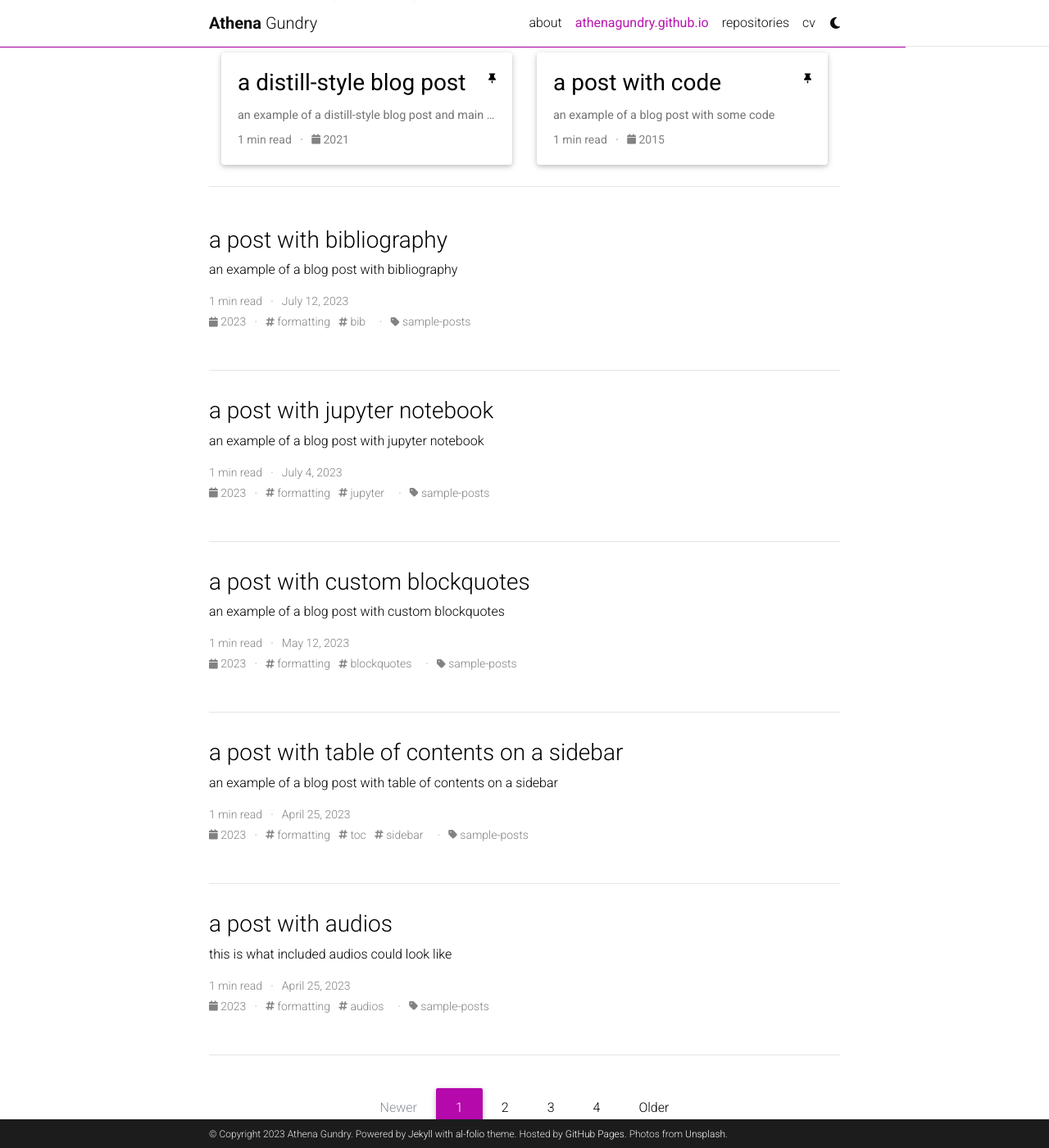
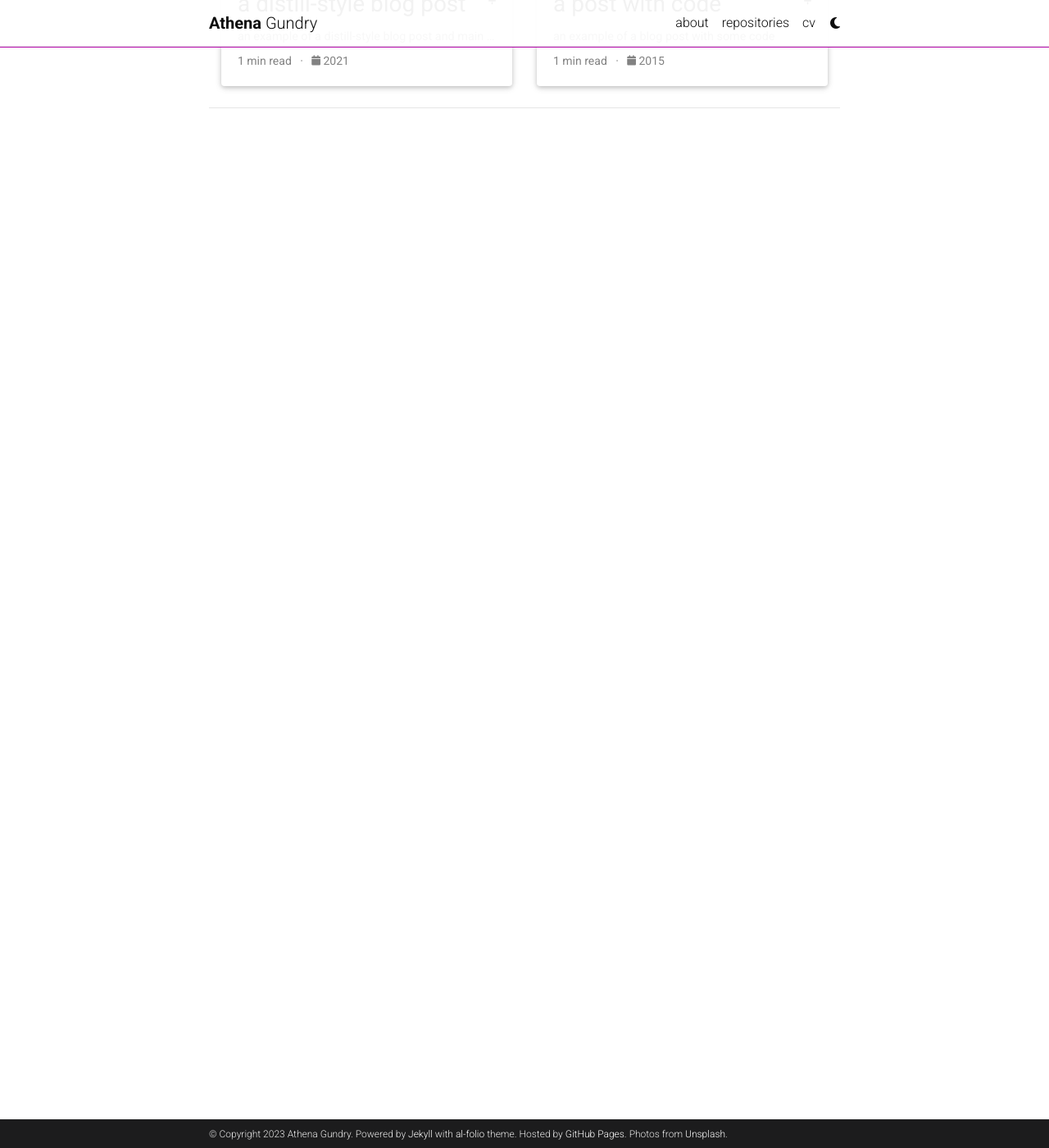
Before and after one commit to gundry2/gundry2.github.io, a Jekyll site: the page built from blog/index.html, in a window 1280 px wide and 1400 px high, scrolled down 385 px. Shown: the whole window at 82% size. Built offline with Jekyll 4.4.1, drawn with Linux system fonts in a browser that asks for light colours; the list of posts is cut into pages by our own code; comment, search, counter and statistics services are not loaded; a style sheet for code colours, icons or effects is not loaded.

Commit message:
Update _config.yml
removed blog

```diff
--- a/_config.yml
+++ b/_config.yml
@@ -123,17 +123,17 @@
 # Blog
 # -----------------------------------------------------------------------------
 
-blog_name: AthenaFolio # blog_name will be displayed in your blog page
-blog_nav_title: athenagundry.github.io # your blog must have a title for it to be displayed in the nav bar
+blog_name:  # blog_name will be displayed in your blog page
+blog_nav_title:  # your blog must have a title for it to be displayed in the nav bar
 blog_description: test for blog description
-permalink: /blog/:year/:title/
+permalink: # /blog/:year/:title/
 
 # Pagination
 pagination:
-  enabled: true
+  enabled: false
 
 related_blog_posts:
-  enabled: true
+  enabled: false
   max_related: 5
 
 # Giscus comments (RECOMMENDED)
```
